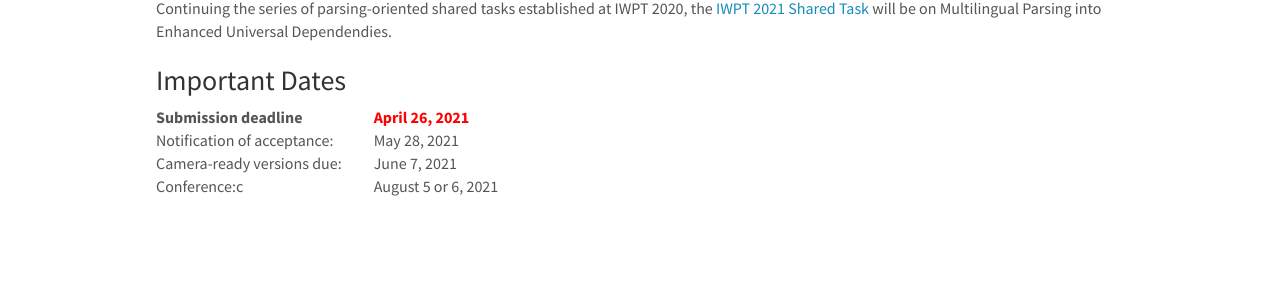
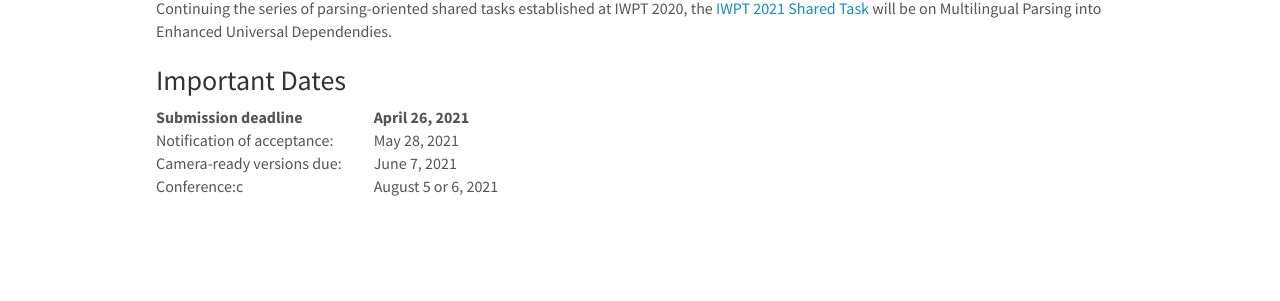
Before and after one commit to sigparse/iwpt2021, a Jekyll site: the page built from _pages/home.md, in a window 1280 px wide. Shown: the part 318-619 px from the top of the page. Built offline with Jekyll 4.4.1, drawn with Linux system fonts in a browser that asks for light colours; nearby versions of some CDN libraries.

Commit message:
fixed color for submission deadline

```diff
--- a/_pages/home.md
+++ b/_pages/home.md
@@ -16,7 +16,7 @@ Continuing the series of parsing-oriented shared tasks established at IWPT 2020,
 
 ### Important Dates
 
-| **Submission deadline** | **<font color="red">April 26, 2021</font>** |
+| **Submission deadline** | **April 26, 2021** |
 | Notification of acceptance: | May 28, 2021 |
 | Camera-ready versions due: &nbsp; &nbsp; &nbsp; &nbsp; &nbsp; | June 7, 2021 |
 | Conference:c| August 5 or 6, 2021 |
```
